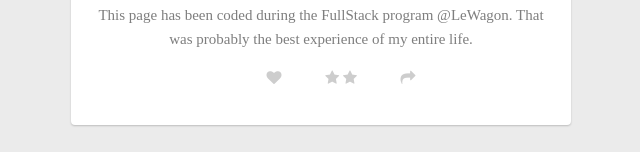
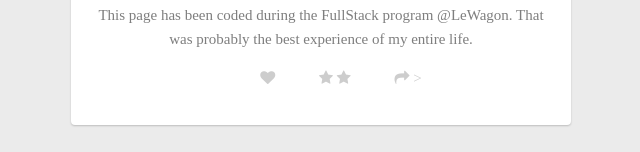
Before and after one commit to asa644/profile, a plain HTML site: page index.html in a window 1280 px wide. Shown: the part 1226-1378 px from the top of the page, 319-959 px from the left. Drawn offline with Linux system fonts and the light colour scheme.

Commit message:
Update index.html

```diff
--- a/index.html
+++ b/index.html
@@ -86,9 +86,8 @@
           </a>
         </li>
         <li>
-          <a href="#">
-            <i class="fa fa-share"></i>
-          </a>
+          <a href="#" <i class="fa fa-share"></i>
+></a>
         </li>
       </ul>
       </div>
```
